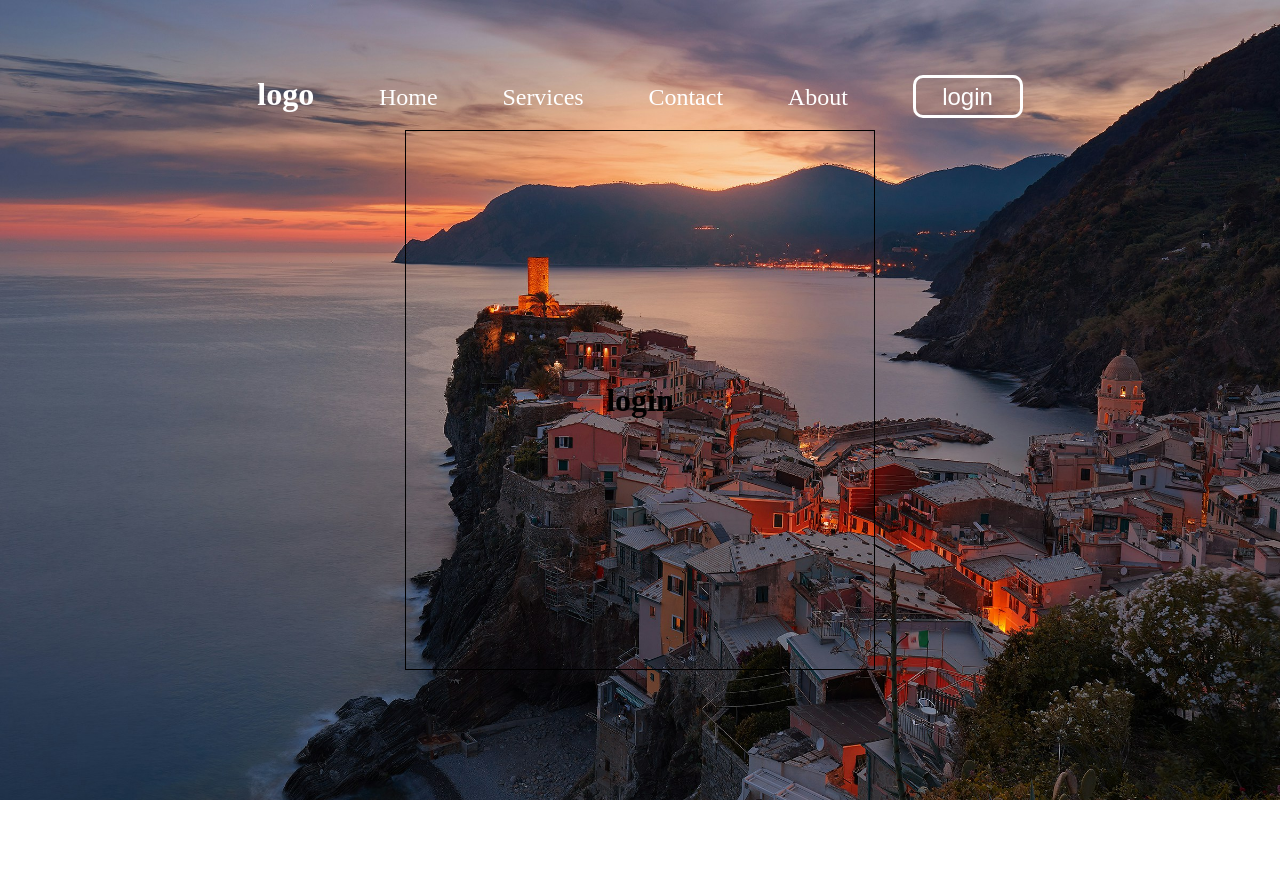
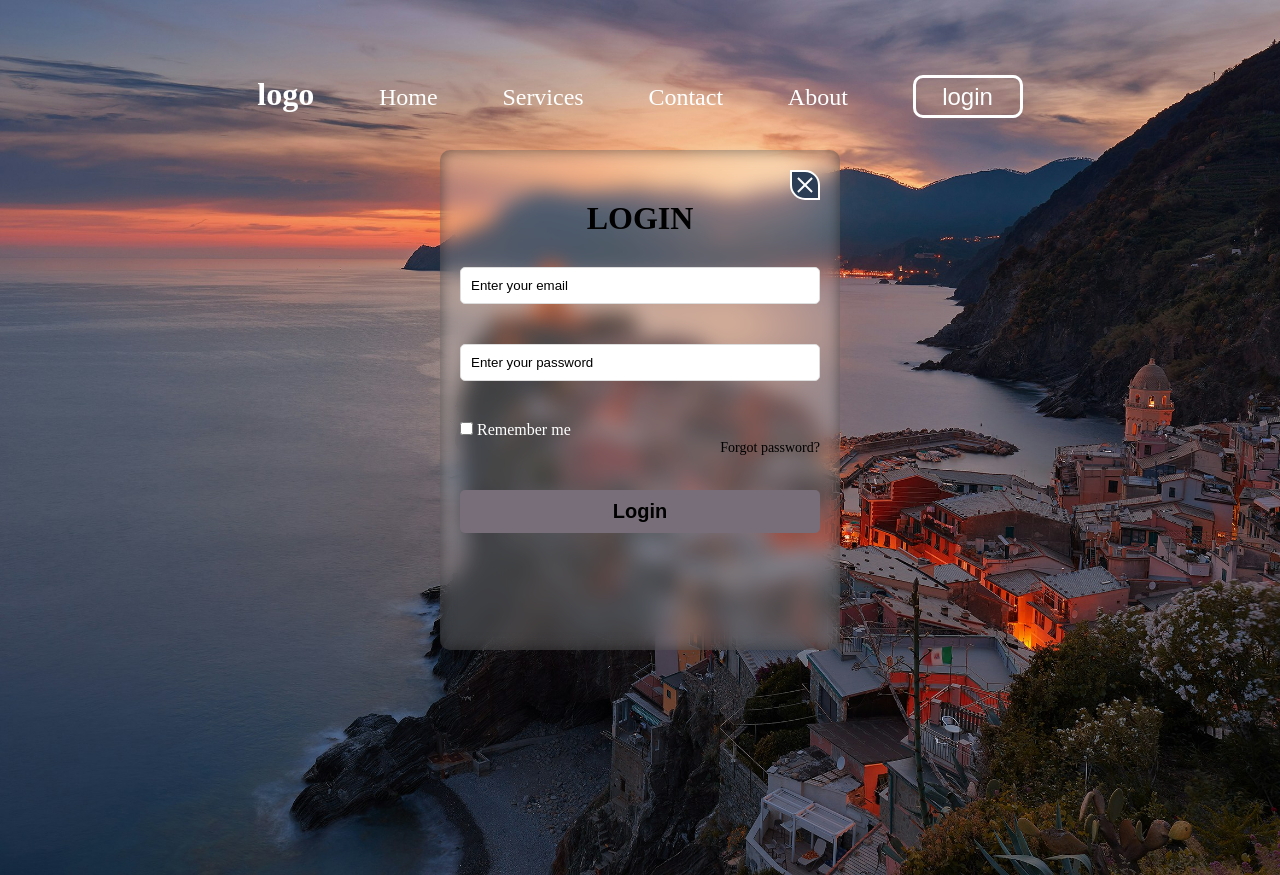
Before and after one commit to abidsarkar/Web-Development, a plain HTML site: page Login form/login from 3/login_menu_from_figma.html in a window 1280 px wide. Before the commit the page ends 800 px from the top, so only its background shows below. Drawn offline with Linux system fonts and the light colour scheme.

Commit message:
fixeing the menu

```diff
--- a/Login form/login from 3/login_menu_from_figma.html
+++ b/Login form/login from 3/login_menu_from_figma.html
@@ -20,8 +20,20 @@
 
     </nav>
     <div class="loginMenu">
-      <div class="corssBar"></div>
-      <h1>login</h1>
+      <div class="corsBar">
+      </div>
+      <h1>LOGIN</h1>
+      <form>
+        <input type="email" placeholder="Enter your email" required />
+        <input type="password" placeholder="Enter your password" required />
+        <div class="options">
+          <label>
+            <input type="checkbox" /> Remember me
+          </label>
+          <a href="#" class="forgotPassword">Forgot password?</a>
+        </div>
+        <button type="submit" class="loginButtonForm">Login</button>
+      </form>
     </div>
   </body>
 </html>
--- a/Login form/login from 3/style.css
+++ b/Login form/login from 3/style.css
@@ -3,30 +3,28 @@
     padding: 0;
     box-sizing: border-box;
   }
+
   body {
     background: url(./image/bg.jpg);
-  /* background-position: f; */
-  background-repeat:repeat;
+    background-repeat: repeat;
     background-size: cover;
-  width: 1440;
-  height: 1024;
-  display: flex;
-  flex-direction: column;
+    width: 100%;
+    height: 100vh;
   }
+
   .navigation {
     display: flex;
-    flex-direction: row;
-    flex-wrap: wrap;
     justify-content: space-around;
     align-items: baseline;
-    margin-top: 74px;
     margin: 75px 225px 10px 225px;
   }
-.navigation .logo{
+
+  .navigation .logo {
     font-size: 32px;
     color: #fff;
     font-weight: bold;
   }
+
   .navigation a {
     text-decoration: none;
     font-size: 24px;
@@ -38,12 +36,11 @@ body {
     content: '';
     position: absolute;
     left: 50%;
-    bottom: -3px; /* Adjust this to control the distance of the underline from the text */
+    bottom: -3px;
     width: 0;
-    height: 3px; /* Adjust the thickness of the underline */
+    height: 3px;
     background-color: #fff;
     transition: width 0.8s ease-in-out, left 0.8s ease-in-out;
-
   }
 
   .navigation a:hover::after {
@@ -51,7 +48,8 @@ body {
     left: 0;
     transform: translateX(0);
   }
-.loginButton{
+
+  .loginButton {
     height: 43px;
     width: 110px;
     font-size: 24px;
@@ -60,20 +58,111 @@ body {
     background: none;
     color: #fff;
     transition: color 0.6s ease-in-out;
+  }
 
-}
-.loginButton:hover{
+  .loginButton:hover {
     color: #000;
   }
+
   .loginMenu {
     display: flex;
-    height: 540px;
-    width: 470px;
-    justify-content: center;
+    flex-direction: column;
     align-items: center;
-    border: 1px solid #000;
-    position: absolute; /* or use position: fixed; if you want it to stay fixed on the screen */
+    padding: 20px;
+    height: 500px;
+    width: 400px;
+    background: rgba(255, 255, 255, 0.2);
+    backdrop-filter: blur(10px);
+    border-radius: 10px;
+    box-shadow: inset 0 0 15px rgba(0, 0, 0, 0.5);
+    position: absolute;
     top: 50%;
     left: 50%;
     transform: translate(-50%, -50%);
   }
+
+  .corsBar {
+    position: absolute;
+    top: 20px;
+    right: 20px;
+    width: 30px; /* Adjusted width of the box */
+    height: 30px; /* Adjusted height of the box */
+    background: #2A3D55;
+    border: 2px solid #fff; /* Border with the specified color */
+    border-radius: 0px 15px 0px 15px; /* Rounded corners on the top-right and bottom-right */
+    cursor: pointer;
+    display: flex;
+    align-items: center;
+    justify-content: center;
+}
+
+.corsBar::before,
+.corsBar::after {
+    content: '';
+    position: absolute;
+    width: 20px; /* Adjusted width of the cross lines */
+    height: 2px; /* Thickness of the cross lines */
+    background-color: #fff; /* Color of the cross lines */
+}
+
+.corsBar::before {
+    transform: rotate(45deg);
+}
+
+.corsBar::after {
+    transform: rotate(-45deg);
+}
+.loginMenu h1 {
+    margin-top: 30px;
+    margin-bottom: 30px;
+    color: #000;
+  }
+
+
+  form {
+    display: flex;
+    flex-direction: column;
+    width: 100%;
+  }
+
+  form input {
+    margin-bottom: 40px;
+    padding: 10px;
+    border: 1px solid #ddd;
+    border-radius: 5px;
+    outline: none;
+  }
+
+  form input::placeholder {
+    color: #000;
+  }
+
+  .options {
+    display: flex;
+    justify-content: space-between;
+    align-items: center;
+    margin-bottom: 15px;
+    color: #fff;
+  }
+
+  .options a {
+    text-decoration: none;
+    color: #000;
+    font-size: 14px;
+  }
+
+  .options a:hover {
+    text-decoration: underline;
+  }
+
+  .loginButtonForm {
+    padding: 10px;
+    background: #786E79;
+    color: #fff;
+    border: none;
+    border-radius: 5px;
+    cursor: pointer;
+    font-size: 20px;
+    font-weight: bold;
+    color: #000;
+  }
```
Lines whose indentation alone changed are shown as unchanged.
